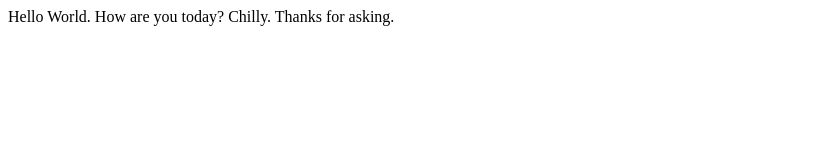
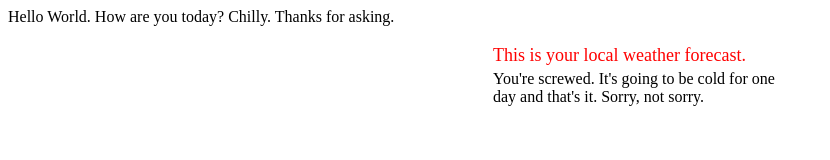
Before and after one commit to DaniJPage/newRepoLearning, a plain HTML site: page index.html in a window 1280 px wide. Shown: the whole page, without its empty margins (0-830 px from the left). Drawn offline with Linux system fonts and the light colour scheme.

Commit message:
Second changes.

```diff
--- a/index.html
+++ b/index.html
@@ -1,3 +1,19 @@
 <p>
 	Hello World. How are you today? Chilly. Thanks for asking.
 </p>
+
+<table width=300 align=center>
+	<tr>
+		<td>
+			<font size=4 color=red>
+				This is your local weather forecast.
+			</font>
+		</td>
+	</tr>
+
+	<tr>
+		<td>
+			You're screwed. It's going to be cold for one day and that's it. Sorry, not sorry.
+		</td>
+	</tr>
+</table>
```
